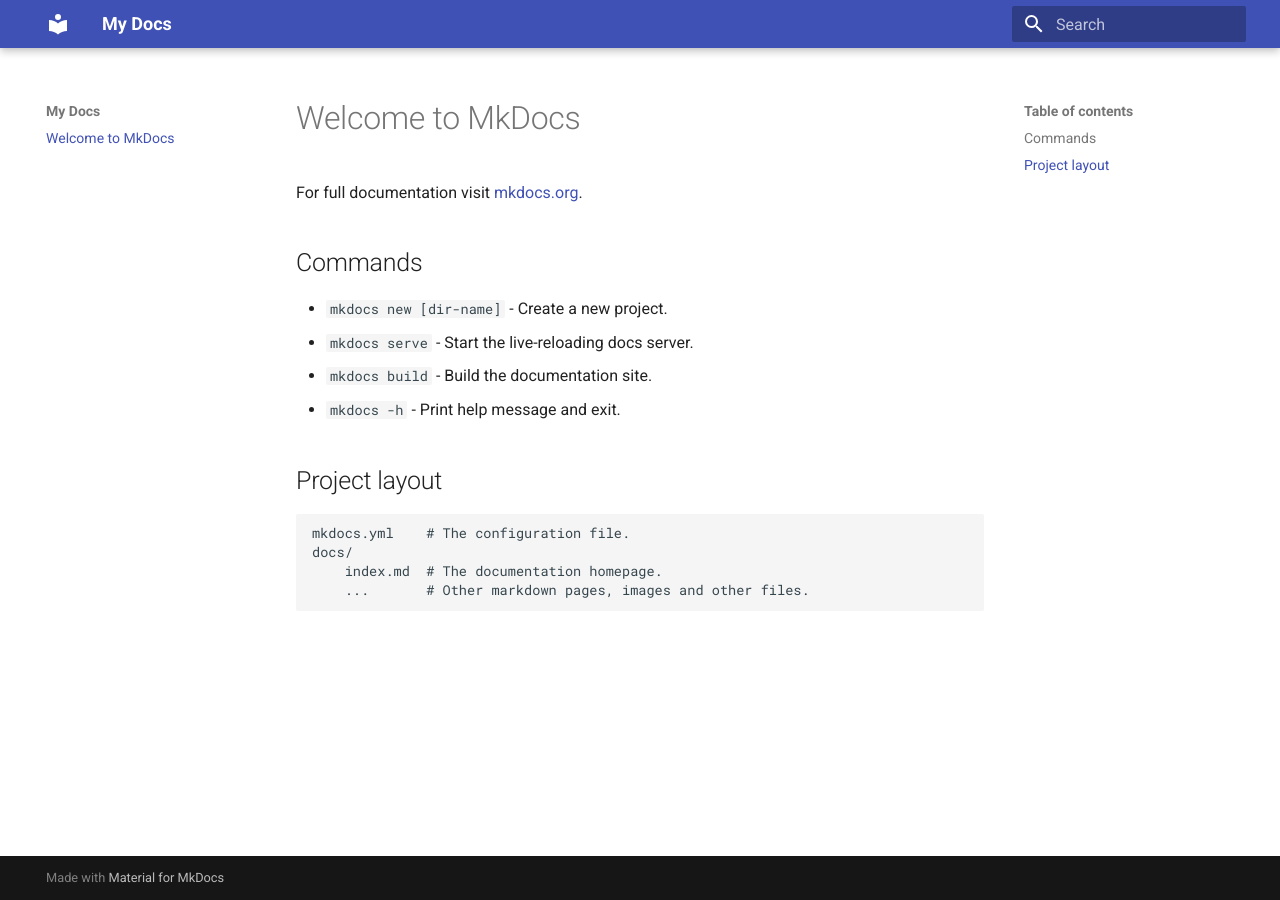
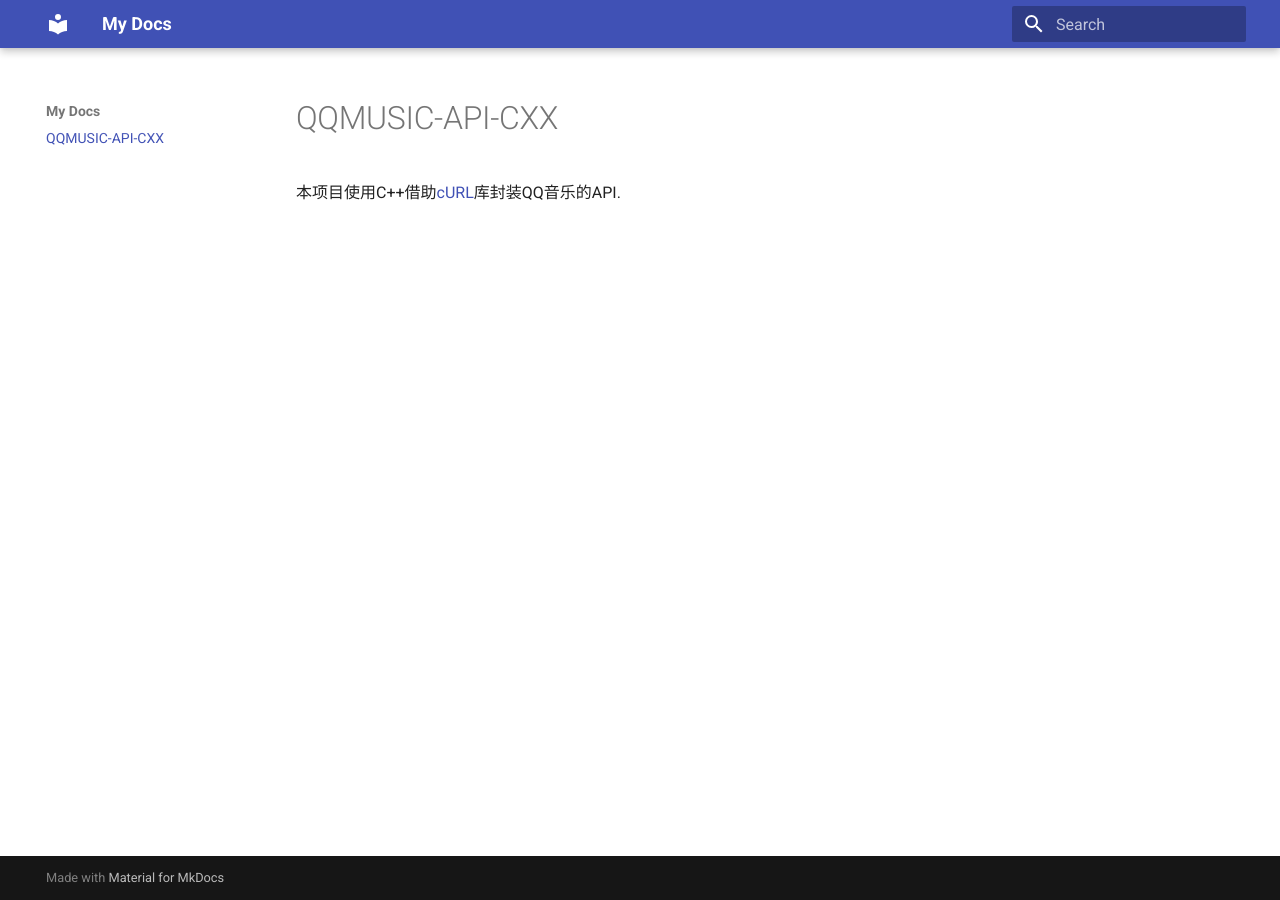
Before and after one commit to aurora0x27/qqmusic-api-cxx, an MkDocs documentation site: the page built from docs/index.md, in a window 1280 px wide. Built offline with MkDocs 1.6.1 and Material for MkDocs 9.7.7, drawn with Linux system fonts in a browser that asks for light colours.

```diff
--- a/docs/index.md
+++ b/docs/index.md
@@ -1,17 +1,3 @@
-# Welcome to MkDocs
+# QQMUSIC-API-CXX
 
-For full documentation visit [mkdocs.org](https://www.mkdocs.org).
-
-## Commands
-
-* `mkdocs new [dir-name]` - Create a new project.
-* `mkdocs serve` - Start the live-reloading docs server.
-* `mkdocs build` - Build the documentation site.
-* `mkdocs -h` - Print help message and exit.
-
-## Project layout
-
-    mkdocs.yml    # The configuration file.
-    docs/
-        index.md  # The documentation homepage.
-        ...       # Other markdown pages, images and other files.
+本项目使用C++借助[cURL](https://curl.se/)库封装QQ音乐的API.
```
Also changed, not shown: CMakeLists.txt (+6 -6 lines), 14 other files.
